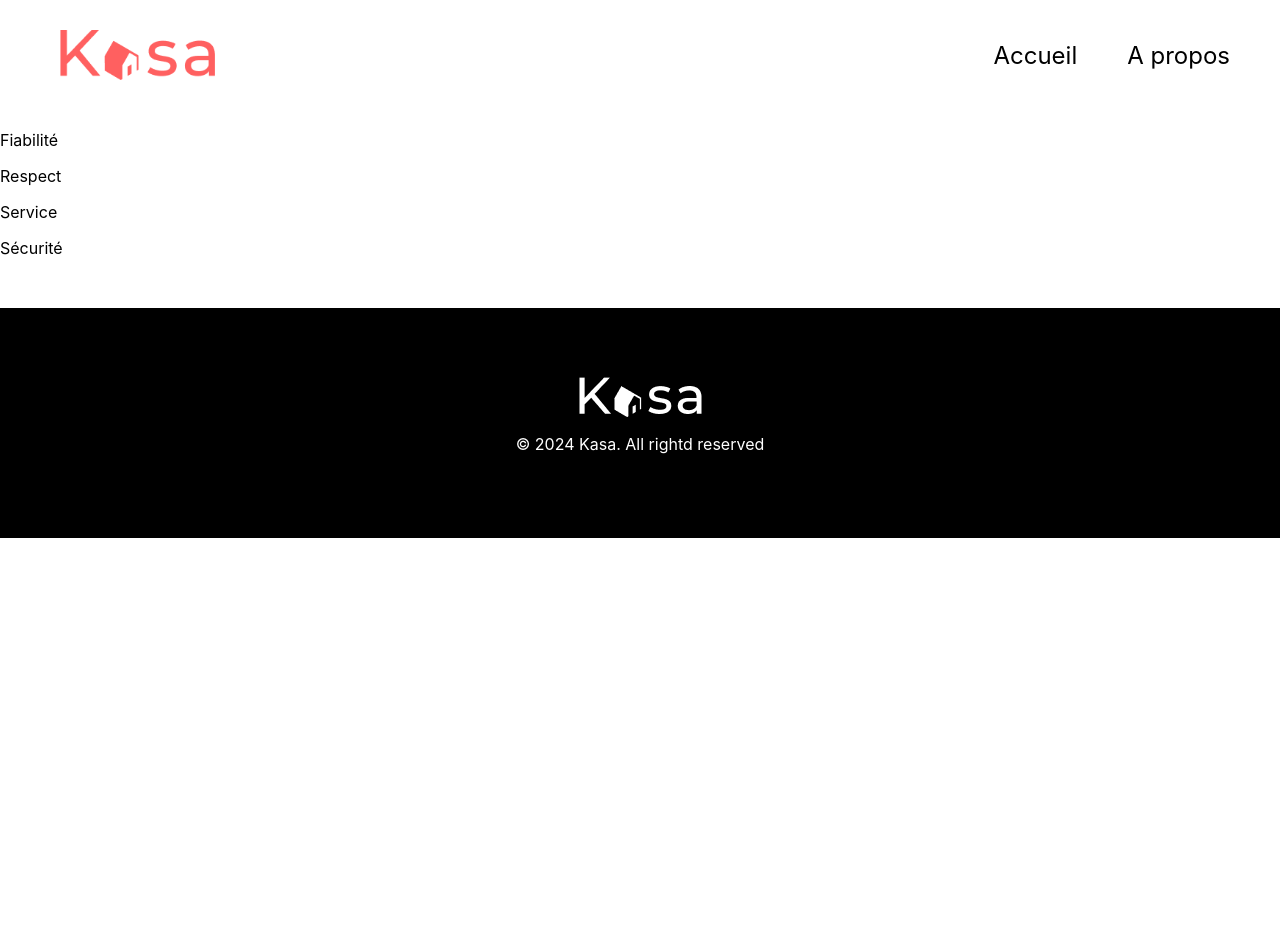
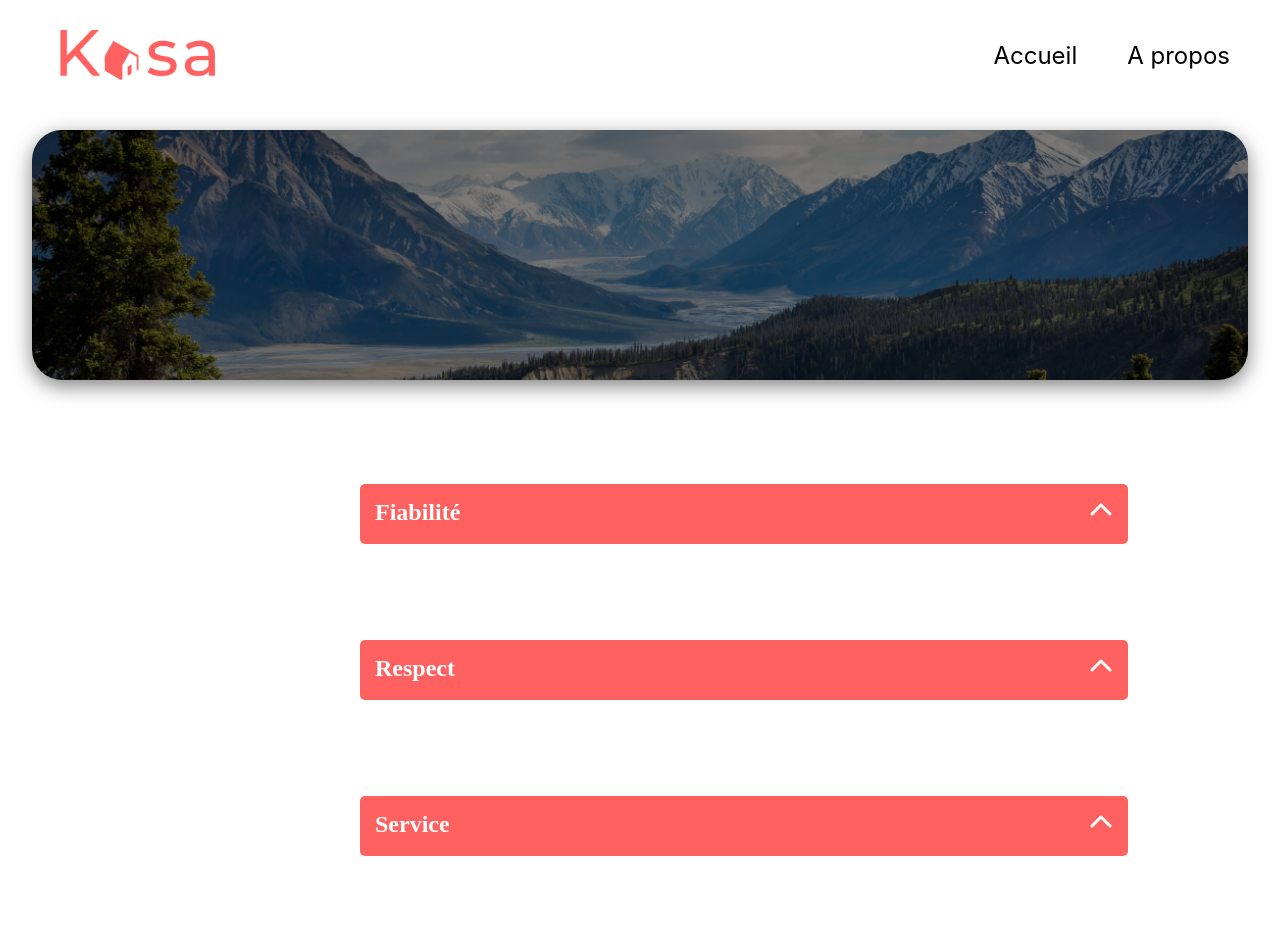
Before and after one commit to DelphineSalmon/Kasa, a React (Create React App) app: page /About in a window 1280 px wide. Shown: the top 950 px of the page. Before the commit the page ends 800 px from the top, so only its background shows below. Built offline with nearby package versions, Linux system fonts and the light colour scheme.

Commit message:
add page About and Scss

```diff
--- a/package.json
+++ b/package.json
@@ -3,6 +3,9 @@
   "version": "0.1.0",
   "private": true,
   "dependencies": {
+    "@fortawesome/fontawesome-svg-core": "^6.5.1",
+    "@fortawesome/free-solid-svg-icons": "^6.5.1",
+    "@fortawesome/react-fontawesome": "^0.2.0",
     "@testing-library/jest-dom": "^5.17.0",
     "@testing-library/react": "^13.4.0",
     "@testing-library/user-event": "^13.5.0",
--- /dev/null
+++ b/src/Components/Banner/banner.jsx
@@ -0,0 +1,12 @@
+import './banner.scss'
+
+function BannerTemplate({ title, src, alt }) {
+    return (
+        <div className="banner">
+            <img className="bannerimage" src={src} alt={alt} />
+            <h1 className="bannertitle">{title}</h1>
+        </div>
+    )
+}
+
+export default BannerTemplate
--- /dev/null
+++ b/src/Components/Displayer/displayer.jsx
@@ -0,0 +1,27 @@
+import { FontAwesomeIcon } from '@fortawesome/react-fontawesome'
+import { faChevronDown } from '@fortawesome/free-solid-svg-icons'
+import './displayer.scss'
+import { useState } from 'react'
+
+function Displayer({ about }) {
+    const [isOpen, setIsOpen] = useState(false)
+    return (
+        <div className="containerdisplay">
+            <h3 className="titledisplay">
+                {about.title}
+                <FontAwesomeIcon
+                    className={
+                        isOpen ? 'chevron arrow_down' : 'chevron arrow_up'
+                    }
+                    icon={faChevronDown}
+                    onClick={() => setIsOpen(!isOpen)}
+                />
+            </h3>
+
+            <p className={isOpen ? 'descriptiondisplay' : 'descriptionhidden'}>
+                {about.description}
+            </p>
+        </div>
+    )
+}
+export default Displayer
--- /dev/null
+++ b/src/Components/Displayer/displayer.scss
@@ -0,0 +1,62 @@
+$font-display: 'Montserrat';
+
+.titledisplay {
+    color: white;
+    background-color: #ff6060;
+    font-family: $font-display;
+    font-size: 24px;
+    height: 45px;
+    padding-top: 15px;
+    padding-right: 15px;
+    padding-left: 15px;
+    border-radius: 5px;
+    margin-bottom: 0;
+    display: flex;
+    justify-content: space-between;
+}
+.descriptiondisplay {
+    background-color: #f6f6f6;
+    font-family: $font-display;
+    font-size: 18px;
+    height: 100px;
+    padding-top: 15px;
+    padding-left: 15px;
+    margin-top: 0;
+    animation: myAnim 2s ease 0s 1 normal forwards;
+    z-index: -1000;
+}
+
+.descriptionhidden {
+    animation: myAnimClose 2s ease 0s 1 normal forwards;
+}
+.arrow_down {
+    transform: rotate(0deg);
+    transition-duration: 500ms;
+}
+.arrow_up {
+    transform: rotate(180deg);
+    transition-duration: 500ms;
+}
+
+@keyframes myAnim {
+    0% {
+        opacity: 0;
+        transform: translateY(-50px);
+    }
+
+    100% {
+        opacity: 1;
+        transform: translateY(0);
+    }
+}
+@keyframes myAnimClose {
+    0% {
+        opacity: 1;
+        transform: translateY(0);
+    }
+
+    100% {
+        opacity: 0;
+        transform: translateY(-50px);
+    }
+}
--- a/src/Components/Router/index.jsx
+++ b/src/Components/Router/index.jsx
@@ -3,7 +3,7 @@ import Home from '../../Pages/Home'
 import Lodging from '../../Pages/Lodging'
 import Header from '../../Layout/Header/header'
 import Footer from '../../Layout/Footer/footer'
-import About from '../../Pages/About'
+import Abouts from '../../Pages/About'
 import Error from '../../Pages/Error'
 import { BrowserRouter as Router, Routes, Route } from 'react-router-dom'
 
@@ -15,7 +15,7 @@ function MyRouter() {
                 <Routes>
                     <Route path="/" element={<Home />} />
                     <Route path="/Lodging" element={<Lodging />} />
-                    <Route path="/About" element={<About />} />
+                    <Route path="/About" element={<Abouts />} />
                     <Route path="*" element={<Error />} />
                 </Routes>
                 <Footer />
--- /dev/null
+++ b/src/Datas/aboutList.js
@@ -0,0 +1,29 @@
+export function getAboutList() {
+    return aboutList
+}
+
+const aboutList = [
+    {
+        title: 'Fiabilité',
+        description:
+            'Les annonces postées sur Kasa garantissent une fiabilité totale. Les photos sont conformes aux logements, et toutes les informations sont régulierement vérifiées par nos équipes.',
+    },
+
+    {
+        title: 'Respect',
+        description:
+            'La bienveillance fait partie des valeurs fondatrices de Kasa. Tout comportement discriminatoire ou de perturbation du voisinage entraînera une excusion de notre platefrorme.',
+    },
+
+    {
+        title: 'Service',
+        description:
+            "Nos équipes se tiennet à votre disposition pour vous fournir une expérience parfaite. N'hésitez pas à nous contacter si vous avez la moindre question.",
+    },
+
+    {
+        title: 'Sécurité',
+        description:
+            "La sécurité est la priorité de Kasa. Aussi bien pour nos hôtes que pour les voyageurs, chaque logement correspont aux critères de sécurité établis par nos services. En laissant une note aussi bien à l'hôte qu'au locataire, cela permet à nos équipes de vérifier que les standards sont bien respectées. Nous organisons également des ateliers sur la sécurté domestiques pour nos hôtes.",
+    },
+]
--- /dev/null
+++ b/src/Pages/About/about.scss
@@ -0,0 +1,6 @@
+.containerabout {
+    padding-left: 360px;
+    width: 60%;
+    display: flex;
+    flex-direction: column;
+}
--- a/src/Pages/About/index.jsx
+++ b/src/Pages/About/index.jsx
@@ -1,12 +1,21 @@
-function About() {
-    return( <div>
+import { getAboutList } from '../../Datas/aboutList'
+import Displayer from '../../Components/Displayer/displayer'
+import Mountain from './Images/Mountain.png'
+import BannerTemplate from '../../Components/Banner/banner'
+import './about.scss'
+
+function Abouts() {
+    return (
         <div>
-            <p>Fiabilité</p>
-            <p>Respect</p>
-            <p>Service</p>
-            <p>Sécurité</p>
+            <BannerTemplate src={Mountain} alt={'Photographie de montagne'} />
+            <div className="containerabout">
+                {' '}
+                {getAboutList().map((about) => {
+                    return <Displayer about={about} />
+                })}
+            </div>
         </div>
-    </div>)
+    )
 }
 
-export default About
+export default Abouts
--- a/src/Pages/Home/Banner.jsx
+++ /dev/null
@@ -1,17 +0,0 @@
-import Cliff from './Images/Cliff.png'
-import './banner.scss'
-
-function Banner() {
-    return (
-        <div className="banner">
-            <img
-                className="bannerimage"
-                src={Cliff}
-                alt="Photographie de falaise"
-            />
-            <h1 className="bannertitle">Chez vous, partout et ailleurs</h1>
-        </div>
-    )
-}
-
-export default Banner
--- a/src/Pages/Home/index.jsx
+++ b/src/Pages/Home/index.jsx
@@ -1,11 +1,16 @@
 import './home.scss'
-import Banner from './Banner'
+import BannerTemplate from '../../Components/Banner/banner'
+import Cliff from './Images/Cliff.png'
 import Cards from './Cards'
 
 function Home() {
     return (
         <div>
-            <Banner />
+            <BannerTemplate
+                src={Cliff}
+                alt={'Photographie de falaise'}
+                title={'Chez vous, partout et ailleurs'}
+            />
             <div className="containercards">
                 <Cards />
             </div>
```
Also changed, not shown: src/Components/Banner/banner.scss (renamed from src/Pages/Home/banner.scss), src/Pages/About/Images/Mountain.png (renamed from src/assets/Mountain.png), 1 other file (tests, documents, lock files or other folders).
